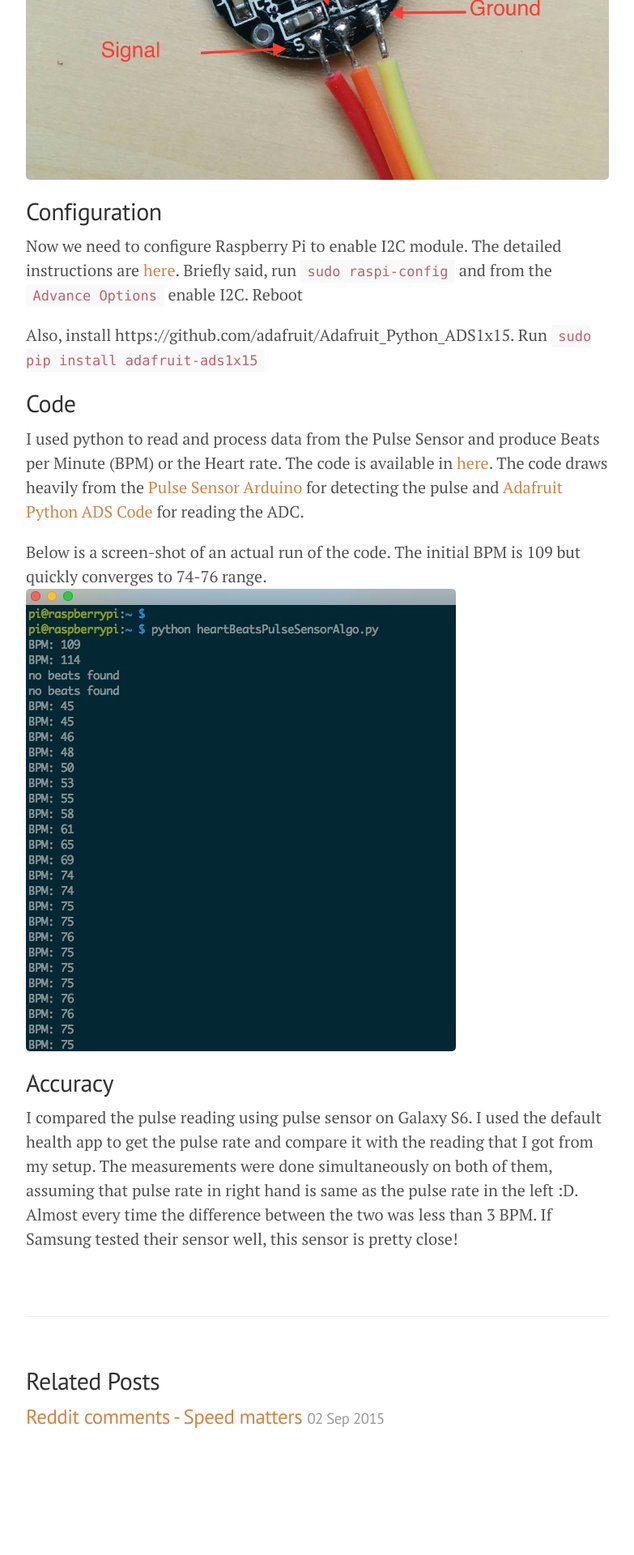
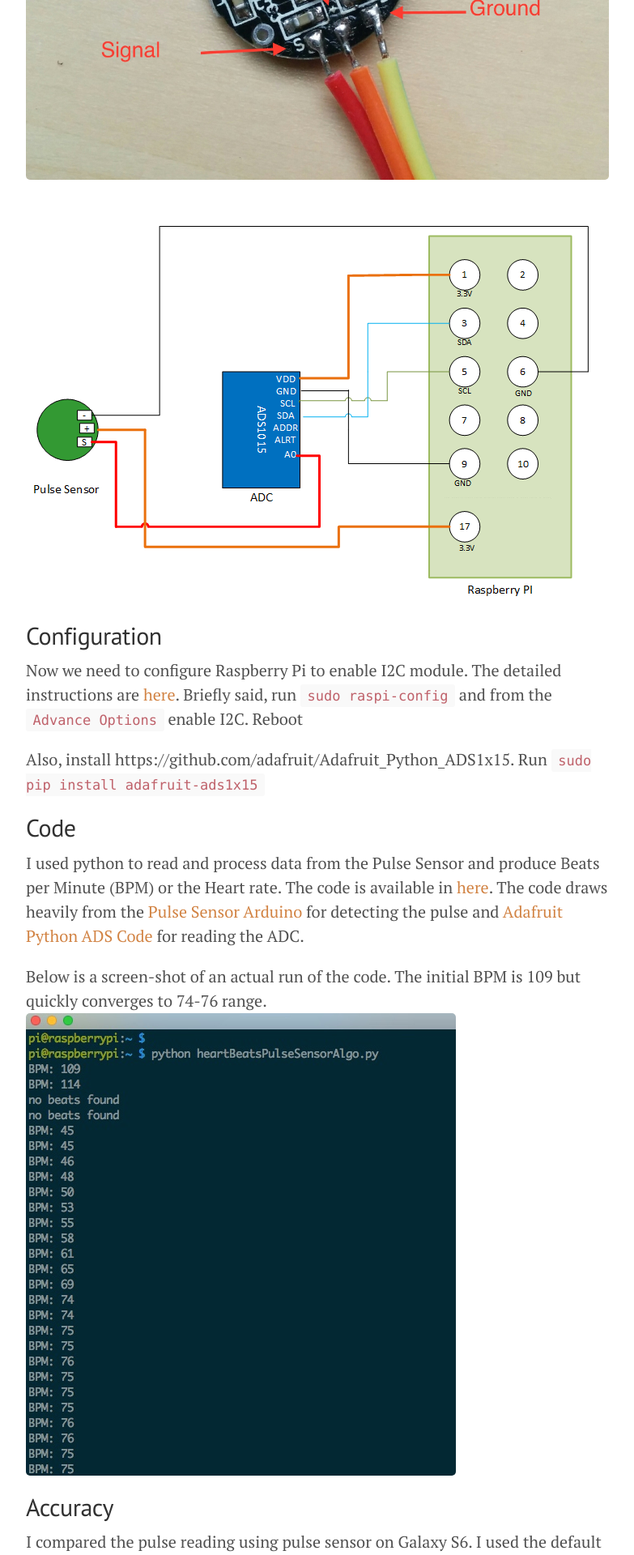
Before and after one commit to udayankumar/udayankumar.github.io, a Jekyll site: the page built from _posts/2016-05-17-heart-beat-raspberry.md, in a window 1280 px wide. Shown: the part 2750-4670 px from the top of the page at 81% size, without its empty margins (248-1031 px from the left). Built offline with Jekyll 4.4.1, drawn with Linux system fonts in a browser that asks for light colours; comment, search, counter and statistics services are not loaded; before the commit the page ends 4575 px from its top, so only the background shows below that.

Commit message:
adding schematic

```diff
--- a/_posts/2016-05-17-heart-beat-raspberry.md
+++ b/_posts/2016-05-17-heart-beat-raspberry.md
@@ -28,6 +28,9 @@ I used digital GPIO ports on Raspberry Pi to connect the ADC. Then connected the
 
 ![help]({{ site.url }}assets/images/PulseSensorConnections.jpg)
 
+![help]({{ site.url }}assets/images/ADC_RASP_CONNECTION.png)
+
+
 ## Configuration
 
 Now we need to configure Raspberry Pi to enable I2C module. The detailed
```
